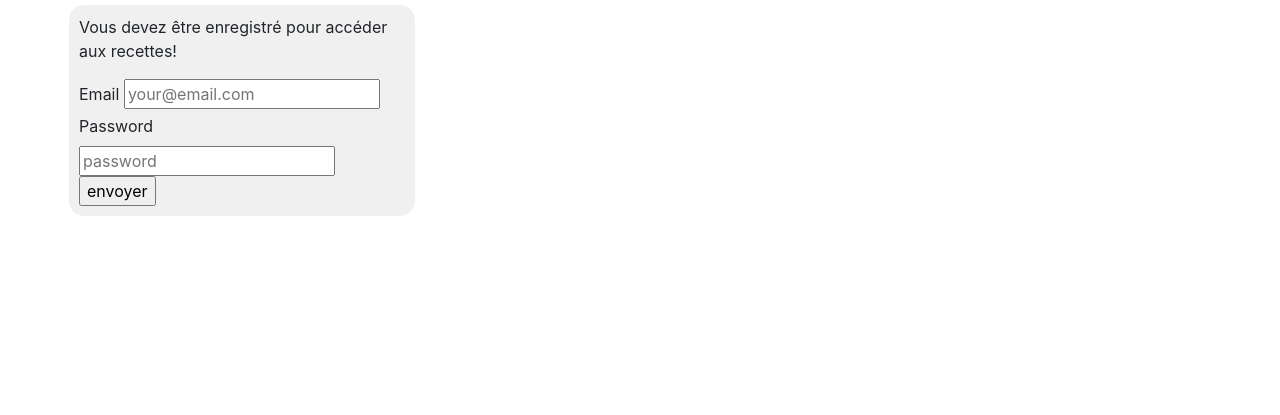
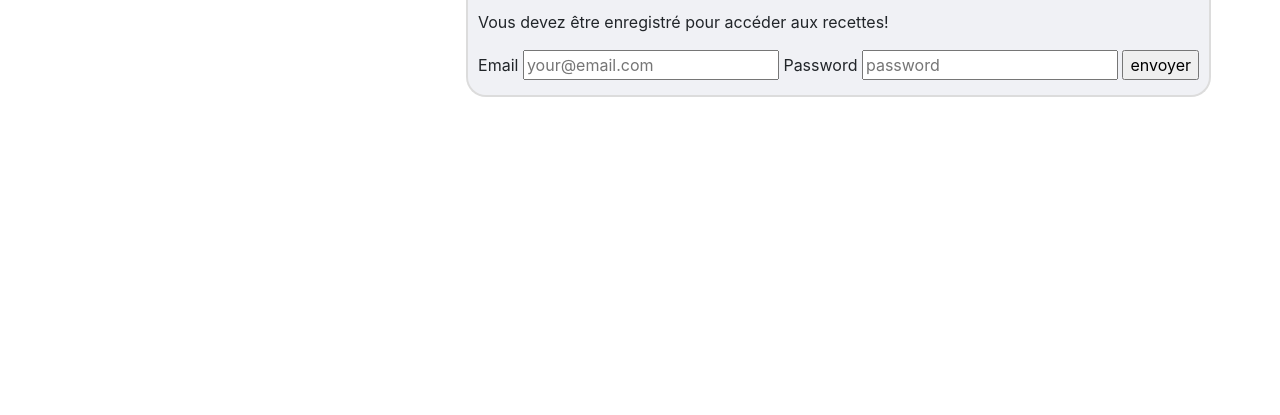
Before and after one commit to AudreyGalacho/Recipes-site-php, a PHP site: page /recipeSite/ in a window 1280 px wide. Shown: the part 58-473 px from the top of the page. Run offline with PHP 8.4, Linux system fonts and the light colour scheme; data that the repository does not hold is empty.

Commit message:
css log in

```diff
--- a/recipeSite/html/users/userLogIn.php
+++ b/recipeSite/html/users/userLogIn.php
@@ -1,4 +1,4 @@
-<article>
+<aside class="logMessage">
     <p>
         Vous devez être enregistré pour accéder aux recettes!
     </p>
@@ -11,4 +11,4 @@
 
         <input type="submit" value="envoyer">
     </form>
-</article>
+</aside>
```
